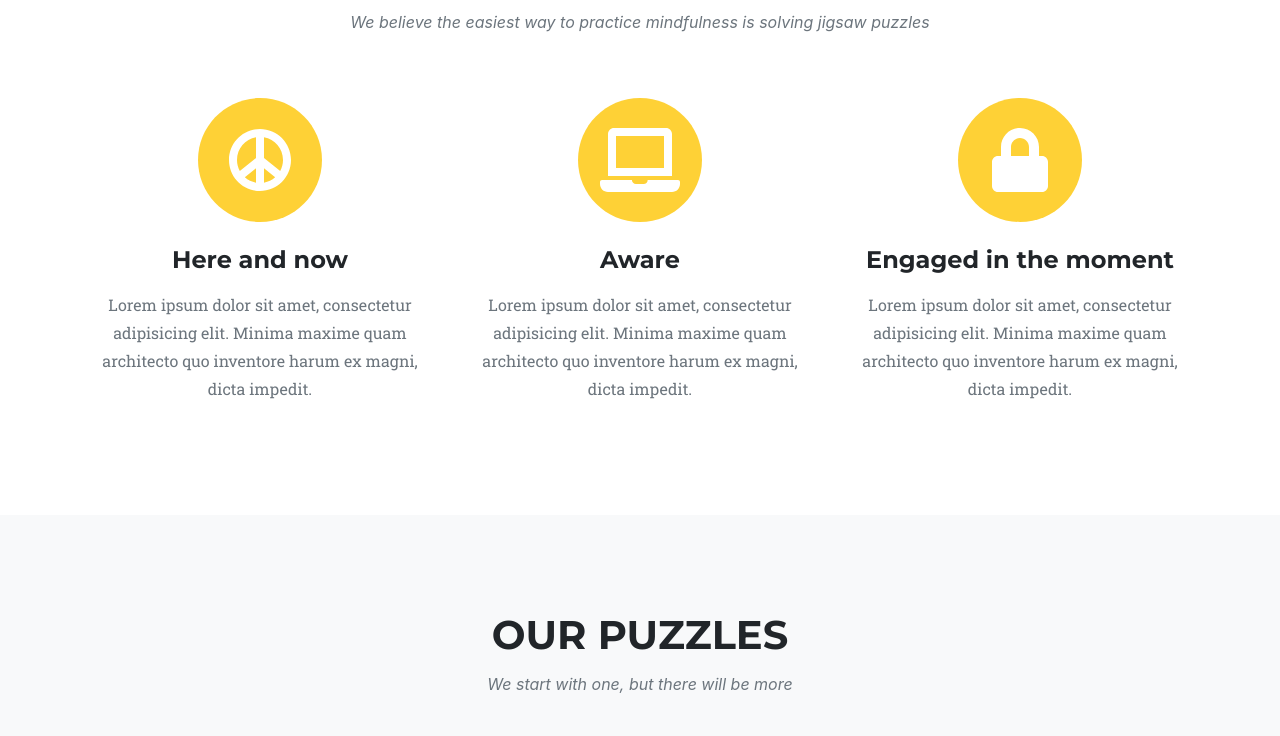
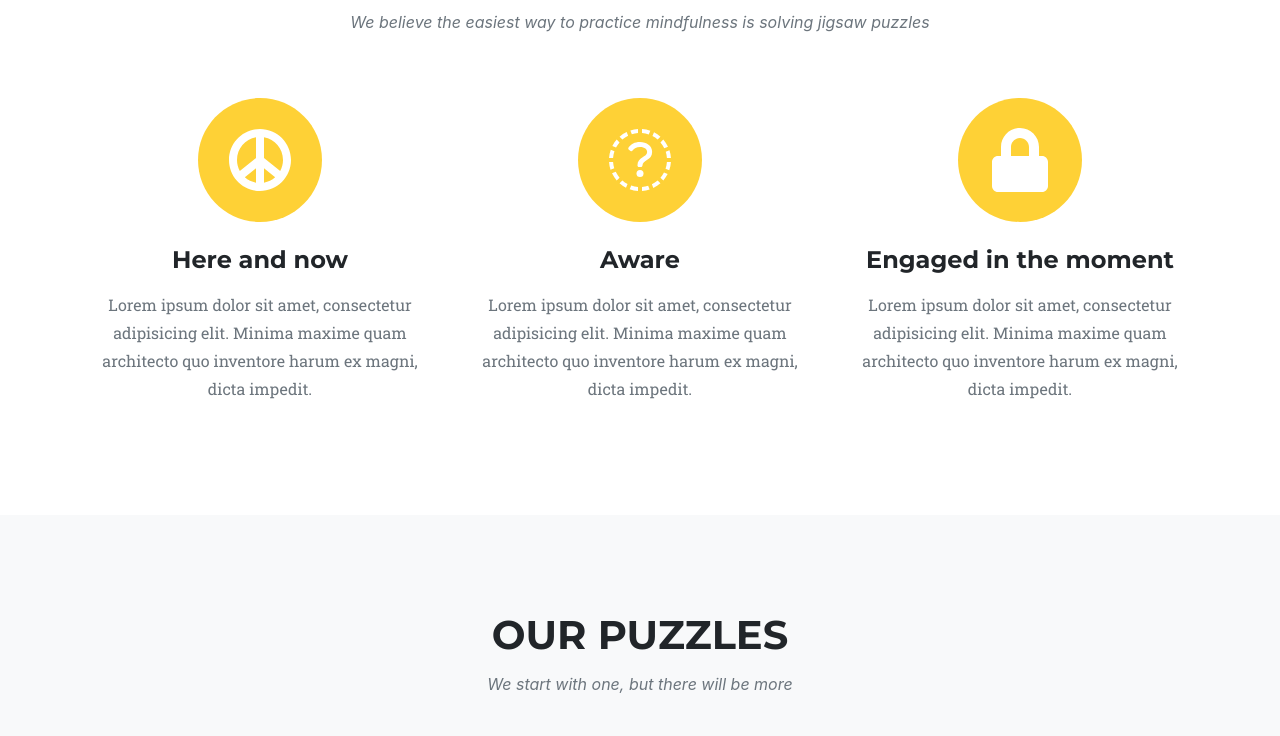
Before and after one commit to tkrzewina/vscode, a plain HTML site: page hifranca/index.html in a window 1280 px wide. Shown: the part 964-1700 px from the top of the page. Drawn offline with nearby package versions, Linux system fonts and the light colour scheme; a web font is replaced by a local one.

Commit message:
commit on master

```diff
--- a/hifranca/index.html
+++ b/hifranca/index.html
@@ -63,7 +63,7 @@
                     <div class="col-md-4">
                         <span class="fa-stack fa-4x">
                             <i class="fas fa-circle fa-stack-2x text-primary"></i>
-                            <i class="fas fa-laptop fa-stack-1x fa-inverse"></i>
+                            <i class="fas fa-puzzle fa-stack-1x fa-inverse"></i>
                         </span>
                         <h4 class="my-3">Aware</h4>
                         <p class="text-muted">Lorem ipsum dolor sit amet, consectetur adipisicing elit. Minima maxime quam architecto quo inventore harum ex magni, dicta impedit.</p>
```
